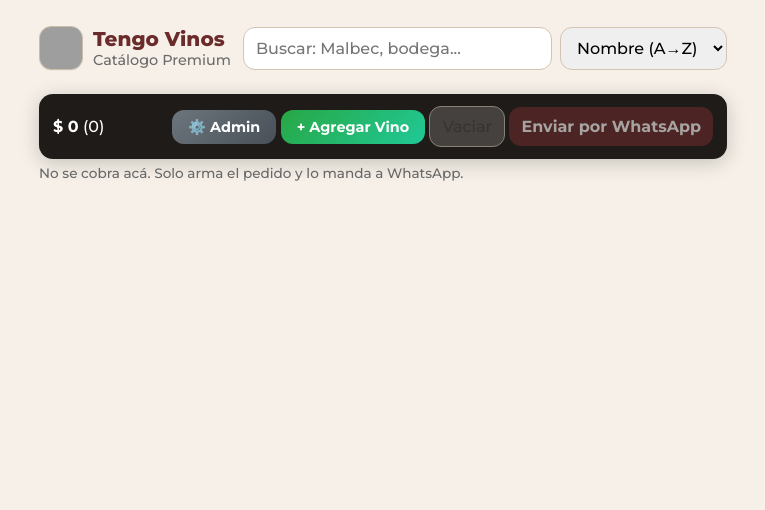
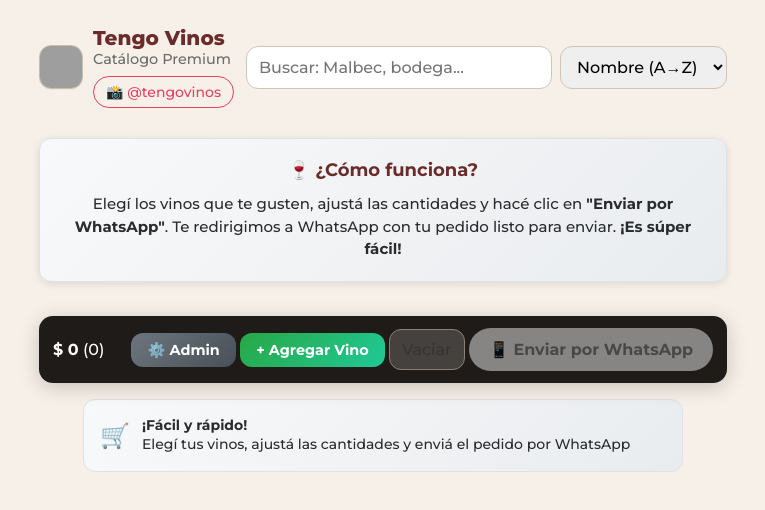
Before and after one commit to Feermoya/catalogo-vinos, a plain HTML site: page index.html in a window 1280 px wide. Shown: the whole page, without its empty margins (257-1022 px from the left). Drawn offline with Linux system fonts and the light colour scheme; no server answers; grey boxes are pictures that could not be loaded.

Commit message:
Mejorar diseño: agregar Instagram, banner explicativo y botón WhatsApp moderno

```diff
--- a/index.html
+++ b/index.html
@@ -342,6 +342,131 @@
       box-shadow:0 4px 12px rgba(108,117,125,.3);
     }
 
+    /* Instagram Link */
+    .social-links{
+      margin-top:8px;
+    }
+
+    .instagram-link{
+      display:inline-flex;
+      align-items:center;
+      gap:6px;
+      color:#E4405F;
+      text-decoration:none;
+      font-size:14px;
+      font-weight:500;
+      padding:6px 12px;
+      border:1px solid #E4405F;
+      border-radius:20px;
+      transition:all .2s ease;
+    }
+
+    .instagram-link:hover{
+      background:#E4405F;
+      color:white;
+      transform:translateY(-1px);
+    }
+
+    /* Info Banner */
+    .info-banner{
+      background:linear-gradient(135deg, #f8f9fa 0%, #e9ecef 100%);
+      border:1px solid #dee2e6;
+      border-radius:12px;
+      margin:20px auto;
+      max-width:800px;
+      box-shadow:0 2px 8px rgba(0,0,0,0.1);
+    }
+
+    .info-content{
+      padding:20px;
+      text-align:center;
+    }
+
+    .info-content h3{
+      margin:0 0 12px 0;
+      color:var(--accent);
+      font-size:18px;
+      font-weight:700;
+    }
+
+    .info-content p{
+      margin:0;
+      color:var(--ink);
+      font-size:15px;
+      line-height:1.5;
+    }
+
+    /* WhatsApp Button */
+    .whatsapp-btn{
+      background:linear-gradient(135deg, #25D366 0%, #20BA5A 100%) !important;
+      color:white !important;
+      border:none !important;
+      padding:12px 20px !important;
+      border-radius:25px !important;
+      font-size:16px !important;
+      font-weight:600 !important;
+      cursor:pointer;
+      transition:all .3s ease !important;
+      box-shadow:0 4px 15px rgba(37, 211, 102, 0.3);
+      position:relative;
+      overflow:hidden;
+    }
+
+    .whatsapp-btn:hover:not([disabled]){
+      transform:translateY(-2px) scale(1.05) !important;
+      box-shadow:0 6px 20px rgba(37, 211, 102, 0.4) !important;
+    }
+
+    .whatsapp-btn:active:not([disabled]){
+      transform:translateY(0) scale(1.02) !important;
+    }
+
+    .whatsapp-btn[disabled]{
+      background:#ccc !important;
+      color:#666 !important;
+      box-shadow:none !important;
+      cursor:not-allowed !important;
+    }
+
+    .whatsapp-btn::before{
+      content:'';
+      position:absolute;
+      top:0;
+      left:-100%;
+      width:100%;
+      height:100%;
+      background:linear-gradient(90deg, transparent, rgba(255,255,255,0.2), transparent);
+      transition:left 0.5s;
+    }
+
+    .whatsapp-btn:hover:not([disabled])::before{
+      left:100%;
+    }
+
+    /* Cart Info */
+    .cart-info{
+      display:flex;
+      align-items:center;
+      gap:12px;
+      background:linear-gradient(135deg, #f8f9fa 0%, #e9ecef 100%);
+      border:1px solid #dee2e6;
+      border-radius:12px;
+      padding:16px;
+      margin:16px auto;
+      max-width:600px;
+    }
+
+    .cart-icon{
+      font-size:24px;
+      flex-shrink:0;
+    }
+
+    .cart-text{
+      font-size:14px;
+      line-height:1.4;
+      color:var(--ink);
+    }
+
     /* ===== PANEL DE ADMINISTRACIÓN ===== */
     .admin-modal-content{
       max-width:800px;
@@ -830,6 +955,11 @@
         <div>
           <h1>Tengo Vinos</h1>
           <div class="sub">Catálogo Premium</div>
+          <div class="social-links">
+            <a href="https://www.instagram.com/tengovinos/" target="_blank" class="instagram-link">
+              📸 @tengovinos
+            </a>
+          </div>
         </div>
       </div>
       <div class="toolbar">
@@ -842,6 +972,14 @@
       </div>
     </header>
 
+    <!-- Mensaje explicativo -->
+    <div class="info-banner">
+      <div class="info-content">
+        <h3>🍷 ¿Cómo funciona?</h3>
+        <p>Elegí los vinos que te gusten, ajustá las cantidades y hacé clic en <strong>"Enviar por WhatsApp"</strong>. Te redirigimos a WhatsApp con tu pedido listo para enviar. <strong>¡Es súper fácil!</strong></p>
+      </div>
+    </div>
+
     <div id="grid" class="grid" aria-live="polite"></div>
 
     <div class="cartbar">
@@ -850,10 +988,16 @@
         <button id="admin-panel" class="admin-btn" style="display:none;">⚙️ Admin</button>
         <button id="add-wine" class="add-wine-btn" style="display:none;">+ Agregar Vino</button>
         <button id="clear" disabled>Vaciar</button>
-        <button class="primary" id="whatsapp" disabled>Enviar por WhatsApp</button>
+        <button class="whatsapp-btn" id="whatsapp" disabled>📱 Enviar por WhatsApp</button>
       </div>
     </div>
-    <div class="muted">No se cobra acá. Solo arma el pedido y lo manda a WhatsApp.</div>
+    <div class="cart-info">
+      <div class="cart-icon">🛒</div>
+      <div class="cart-text">
+        <strong>¡Fácil y rápido!</strong><br>
+        Elegí tus vinos, ajustá las cantidades y enviá el pedido por WhatsApp
+      </div>
+    </div>
   </div>
 
   <!-- Carrito Flotante -->
```
